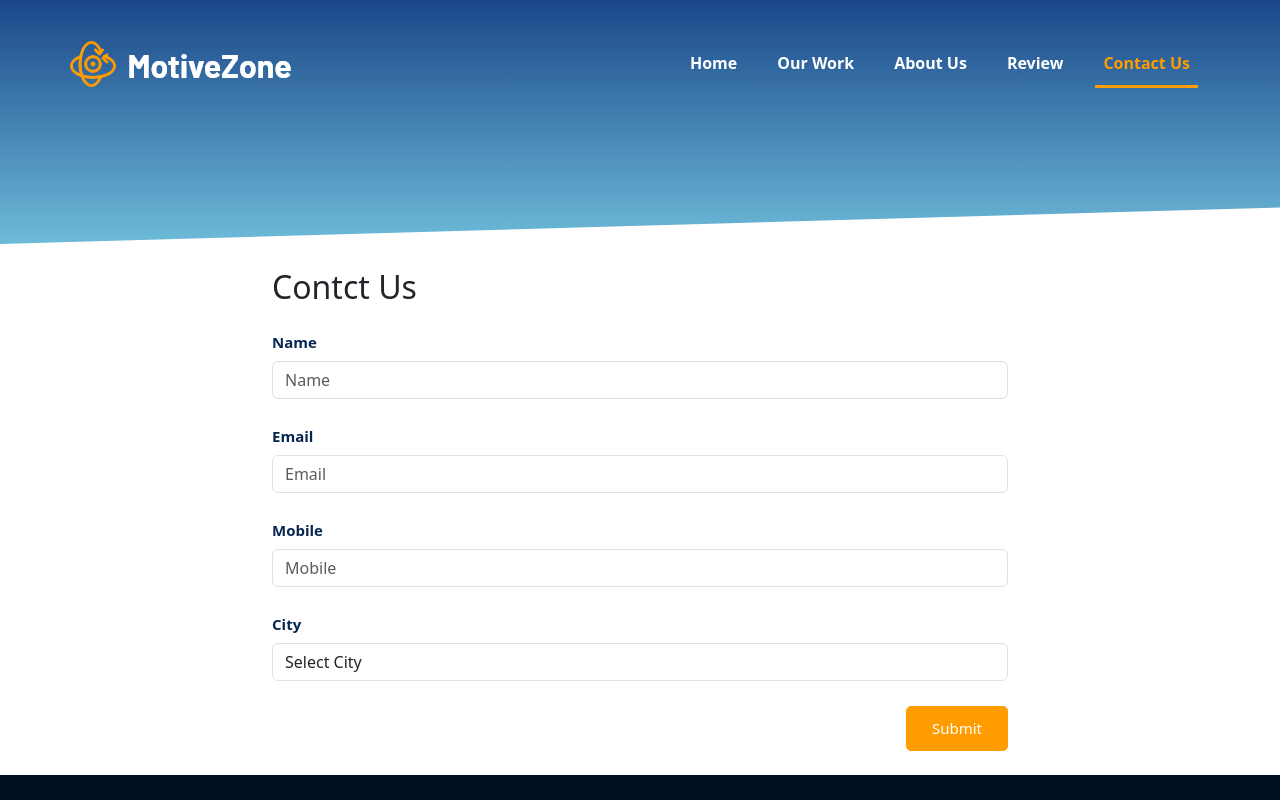
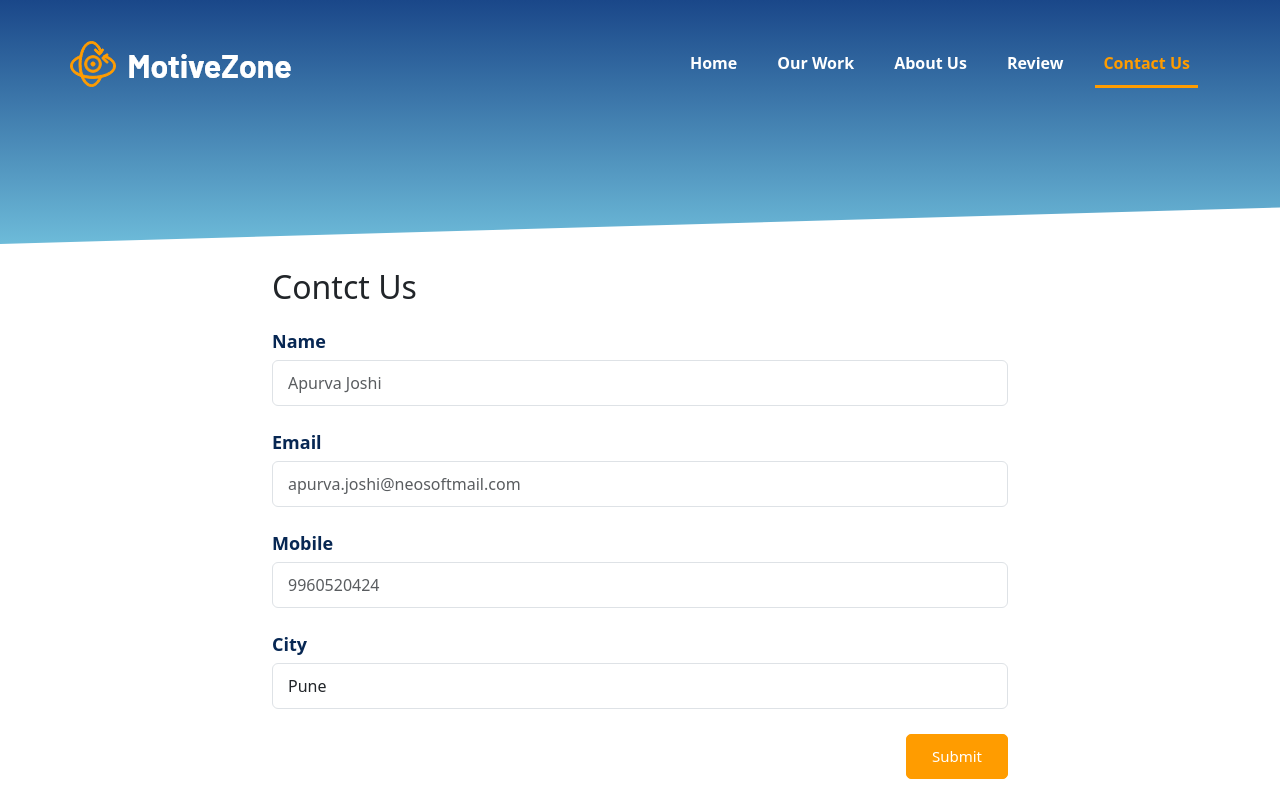
Before and after one commit to apurvaNeo/react-app, a React (Vite) app: page /contact in a window 1280 px wide. Shown: the top 800 px of the page. Built offline with nearby package versions, Linux system fonts and the light colour scheme.

Commit message:
contact form css

```diff
--- a/src/pages/Contact.jsx
+++ b/src/pages/Contact.jsx
@@ -72,7 +72,7 @@ const ContactPage = ()=>{
             <div className='contactus_wrapper'>
                 <div className="container my-4 banner_section">
 
-                    <div className='contact_form'>
+                    <div className='contact_form mb-5'>
                         <div className='row'>
                             <div className='col-md-8 mx-auto'>
                                 <div className='Section_heading mb-4'>
@@ -81,24 +81,24 @@ const ContactPage = ()=>{
                                 <form>
                                     <div className='form-group'>
                                         <label>Name</label>
-                                        <input type='text' onChange={handleChange} value={userdata.name} name="name"  placeholder="Name" className='form-control'/>
+                                        <input type='text' onChange={handleChange} value={userdata.name} name="name"  placeholder="Apurva Joshi" className='form-control'/>
                                         {errors.name && <small className="text-danger">{errors.name}</small>}
                                     </div>
                                     <div className='form-group'>
                                         <label>Email</label>
-                                        <input type='email' onChange={handleChange} name="email" value={userdata.email} placeholder="Email" className='form-control'/>
+                                        <input type='email' onChange={handleChange} name="email" value={userdata.email} placeholder="apurva.joshi@neosoftmail.com" className='form-control'/>
                                         {errors.email && <small className="text-danger">{errors.email}</small>}
 
                                     </div>
                                     <div className='form-group'>
                                         <label>Mobile</label>
-                                        <input type='text' onChange={handleChange} name="mobile" value={userdata.mobile} placeholder="Mobile" className='form-control'/>
+                                        <input type='text' onChange={handleChange} name="mobile" value={userdata.mobile} placeholder="9960520424" className='form-control'/>
                                         {errors.mobile && <small className="text-danger">{errors.mobile}</small>}
                                     </div>
                                     <div className='form-group'>
                                         <label htmlFor="city">City</label>
                                         <select id="city" onChange={handleChange} name="city" value={userdata.city} className='form-control'>
-                                            <option value="">Select City</option>
+                                            <option value="" disabled>Pune</option>
                                             <option value="mumbai">Mumbai</option>
                                             <option value="pune">Pune</option>
                                             <option value="nashik">Nashik</option>
--- a/src/styles/base/_common.scss
+++ b/src/styles/base/_common.scss
@@ -47,8 +47,11 @@
     .form-group{
         margin-bottom:25px;
         label{
-            @include text(15px,bold,$secondary-color,18px,left,capitalize);
+            @include text(18px,600,$secondary-color,18px,left,capitalize);
             margin-bottom: 10px;
+        }
+        .form-control{
+            padding: 10px 15px;
         }
     }
 }
```
